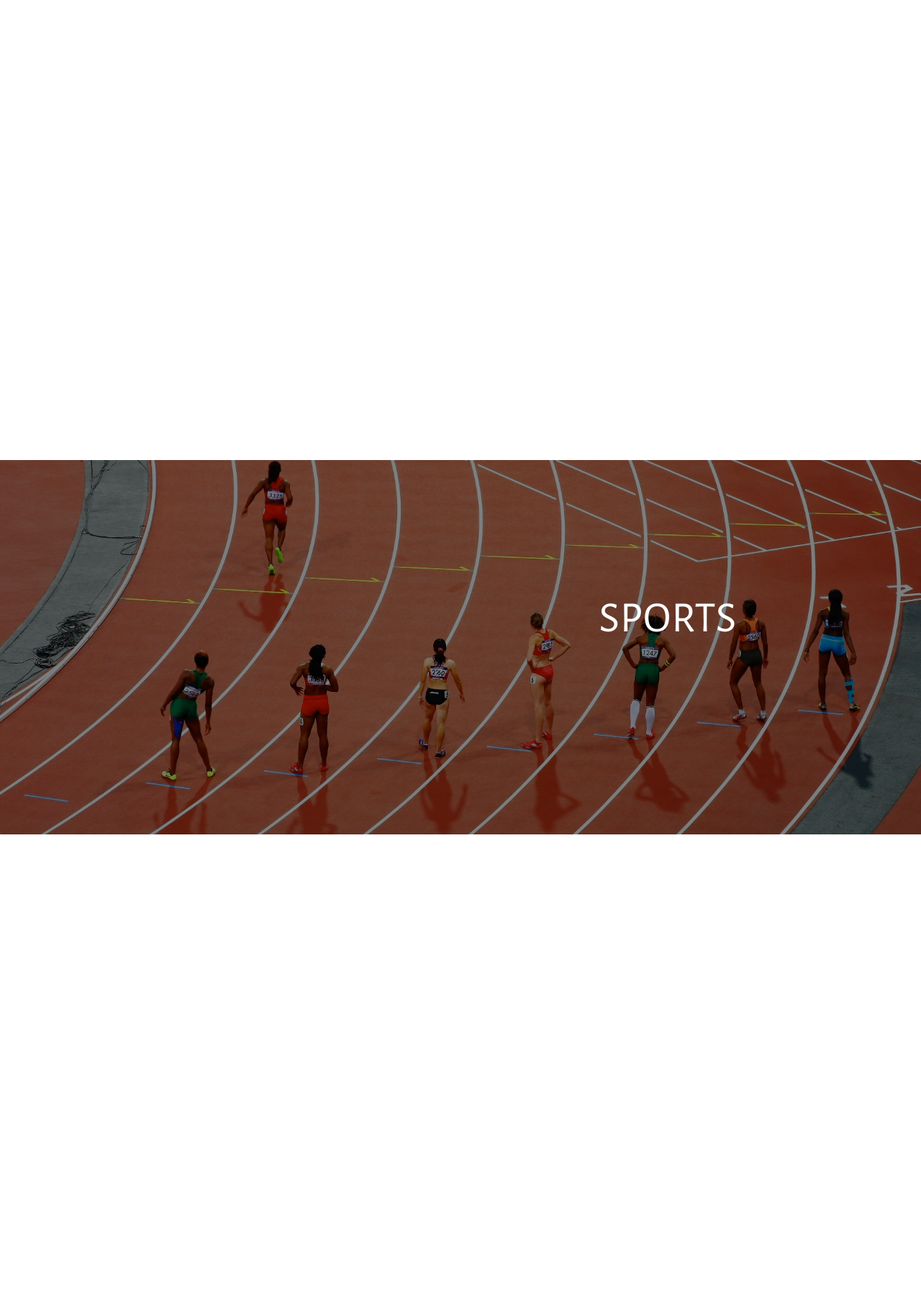
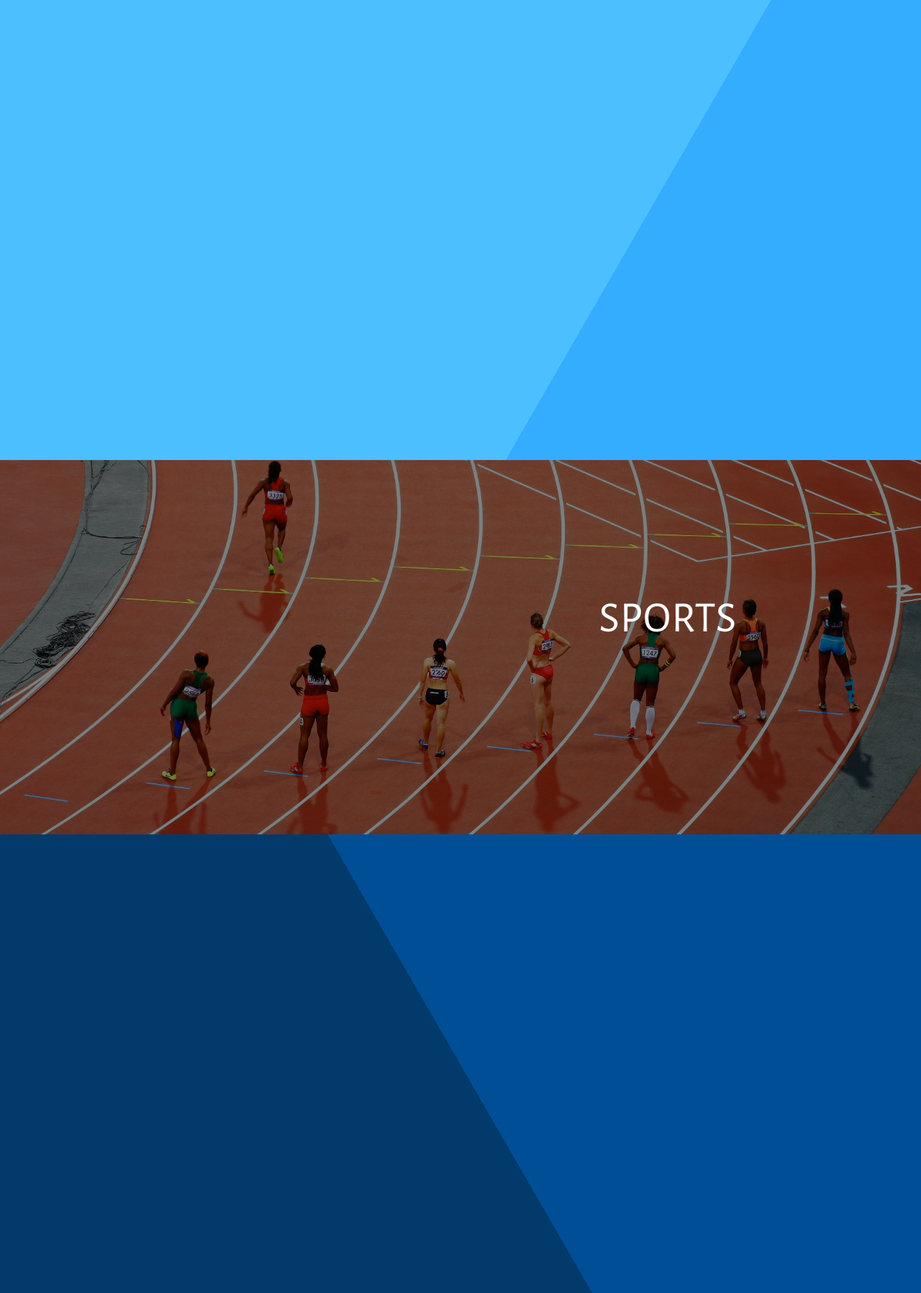
Before and after one commit to Suykim21/news, a Django app: page / in a window 1280 px wide. Shown: the part 1805-3601 px from the top of the page at 72% size. Run offline with Django 3.2, Linux system fonts and the light colour scheme; data that the repository does not hold is empty; parts of the project's set-up code (start-up, migrations or seed data) failed here and were passed over; some libraries are stand-ins or nearby versions.

Commit message:
added models, form, touched up first slide, added slide diagonal backgrounds

```diff
--- a/apps/news_app/models.py
+++ b/apps/news_app/models.py
@@ -4,3 +4,8 @@ from __future__ import unicode_literals
 from django.db import models
 
 # Create your models here.
+class User(models.Model):
+  name = models.CharField(max_length=40)
+  email = models.CharField(max_length=50)
+  created_at = models.DateTimeField(auto_now_add=True)
+  updated_at = models.DateTimeField(auto_now=True)
--- a/apps/news_app/static/news_app/css/index.css
+++ b/apps/news_app/static/news_app/css/index.css
@@ -266,11 +266,18 @@ header {
 
 .section-features {
   padding-bottom: 20px;
+  color: black;
+  background-color: #013A6B;
+  background-image: -webkit-linear-gradient(150deg, #013A6B 35%, white 35%);
 }
 
 .section-features h2 {
   padding-top: 40px;
   padding-bottom: 40px;
+}
+
+.section-features a {
+  color: black;
 }
 
 /* ----------------------------------------------- */
@@ -294,7 +301,8 @@ header {
 
 .politics {
   height: 80vh;
-  color: black;
+  background-color: #34ADFF;
+  background-image: -webkit-linear-gradient(150deg, #34ADFF 35%, #4CBFFF 35%);
 }
 
 .politcs img {
@@ -324,6 +332,8 @@ header {
 
 .sports {
   height: 80vh;
+  background-color: #013A6B;
+  background-image: -webkit-linear-gradient(30deg, #013A6B 50%, #004E95 50%);
 }
 
 .sports img {
@@ -354,8 +364,9 @@ header {
 
 .section-news {
   padding: 0;
+  background-color: #34ADFF;
+  background-image: -webkit-linear-gradient(30deg, #34ADFF 45%, #4CBFFF 45%);
 }
-
 
 .box {
   position: relative;
@@ -405,6 +416,18 @@ header {
   height: 80vh;
   background-attachment: fixed;
   color: white;
+}
+
+.section-form button {
+  background-color: rgb(26, 175, 238);
+  border-radius: 200px;
+  width: 130px;
+  height: 40px;
+  border: rgb(26, 175, 238);
+  color: white;
+  font-size: 20px;
+  font-weight: 300;
+  font-family: 'Alegreya Sans', sans-serif;
 }
 
 .section-form h2 {
--- a/apps/news_app/templates/news_app/index.html
+++ b/apps/news_app/templates/news_app/index.html
@@ -87,28 +87,6 @@
     </section>
 
     <section class="politics">
-      <div class="col span-1-of-2 box">
-        <img src="{{images.0}}" alt="{{titles.0}}" style="width: 48vw; margin:auto;">
-        <p>{{titles.0}}</p>
-      </div>
-      <div class="">
-        <div class="col span-1-of-4 box">
-          <img src="{{images.0}}" alt="{{titles.0}}" style="width: 25vw;">
-          <p>{{titles.0}}</p>
-        </div>
-        <div class="col span-1-of-4 box">
-          <img src="{{images.0}}" alt="{{titles.0}}" style="width: 25vw;">
-          <p>{{titles.0}}</p>
-        </div>
-        <div class="col span-1-of-4 box">
-          <img src="{{images.0}}" alt="{{titles.0}}" style="width: 25vw;">
-          <p>{{titles.0}}</p>
-        </div>
-        <div class="col span-1-of-4 box">
-          <img src="{{images.0}}" alt="{{titles.0}}" style="width: 25vw;">
-          <p>{{titles.0}}</p>
-        </div>
-      </div>
     </section>
 
     <section class="sports_par">
@@ -116,38 +94,14 @@
     </section>
 
     <section class="sports">
-      <div class="row">
-        <div class ="col span-1-of-3">
-          <img src="{{images.0}}" alt="{{titles.0}}" style="width: 40vw; margin:auto;">
-        </div>
-        <div class ="col span-1-of-3">
-          <img src="{{images.0}}" alt="{{titles.0}}" style="width: 25vw; margin:auto;">
-        </div>
-        <div class ="col span-1-of-3">
-          <img src="{{images.0}}" alt="{{titles.0}}" style="width: 25vw;">
-        </div>
-      </div>
-      <div class="row">
-        <div class ="col span-1-of-2">
-          <img src="{{images.0}}" alt="{{titles.0}}" style="width: 25vw;">
-        </div>
-        <div class ="col span-1-of-2">
-          <img src="{{images.0}}" alt="{{titles.0}}" style="width: 25vw;">
-        </div>
-      </div>
     </section>
 
     <section class="current_par">
       <h1 style="font-size: 300%">Current Events</h1>
     </section>
 
+
     <section class="section-news js--section-news">
-      <div class="row">
-        <h2 style="padding-bottom: 0;">Current News</h2>
-        <i class="ion-minus-round icon-big" style="    display: block; margin: auto; width: 1%;"></i>
-      </div>
-
-
       <div class="js--wp-2">
         <div class="row ">
           <div class="col span-1-of-4 box">
@@ -204,7 +158,8 @@
           <h2>Get updates straight to your inbox</h2>
       </div>
       <div class="row">
-                <form method="post" action="#" class="contact-form">
+          <form method="post" action="/subscribe" class="contact-form" id="subform">
+              {% csrf_token %}
               <div class="row">
                   <div class="col span-1-of-3">
                       <label for="name">Name</label>
@@ -226,12 +181,10 @@
                       <label>&nbsp;</label>
                   </div>
                   <div class="col span-2-of-3">
-                            <a class="btn btn-full" href="#" style="margin-left: 170px;">Submit!</a>
+                      <button type="submit" form="subform" value="Submit">Submit it!</button>
                   </div>
               </div>
-
           </form>
-
       </div>
   </section>
 
--- a/apps/news_app/urls.py
+++ b/apps/news_app/urls.py
@@ -3,4 +3,5 @@ from . import views
 
 urlpatterns = [
     url(r'^$', views.index, name='home'),
+    url(r'^subscribe$', views.subscribe),
 ]
--- a/apps/news_app/views.py
+++ b/apps/news_app/views.py
@@ -1,8 +1,10 @@
 from __future__ import unicode_literals
-from django.shortcuts import render, HttpResponse
+from django.shortcuts import render, HttpResponse, redirect
+from .models import User
 import requests
 from datetime import datetime
 import random
+
 
 
 def index(request):
@@ -119,3 +121,7 @@ def index(request):
     'pub': pub,
   }
   return render(request, 'news_app/index.html', context)
+
+def subscribe(request):
+  User.objects.create(name=request.POST['name'], email=request.POST['email'])
+  return redirect('home')
```
Also changed, not shown: apps/news_app/migrations/0001_initial.py (added), db.sqlite3, 5 other files. Lines whose indentation alone changed are shown as unchanged.
